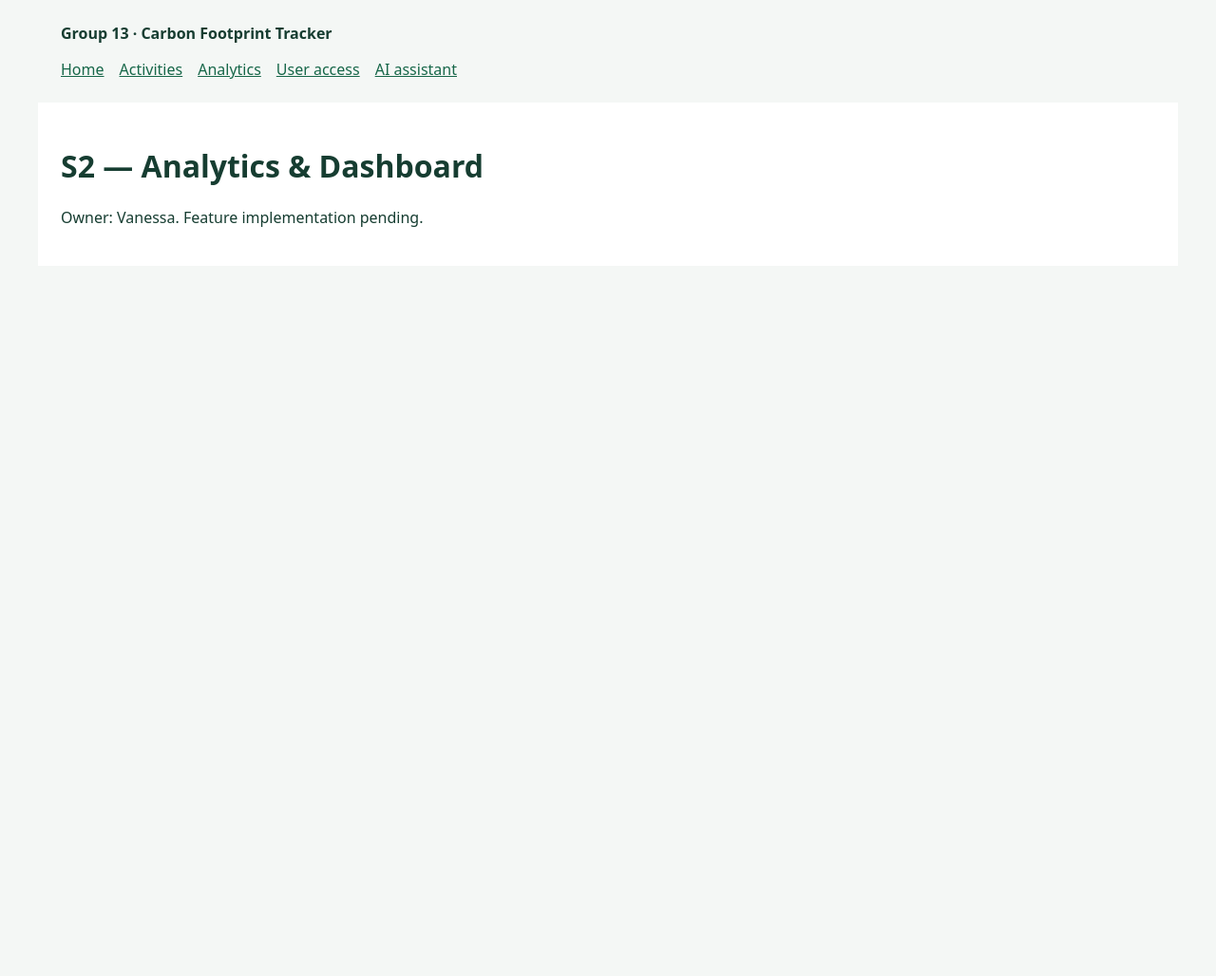
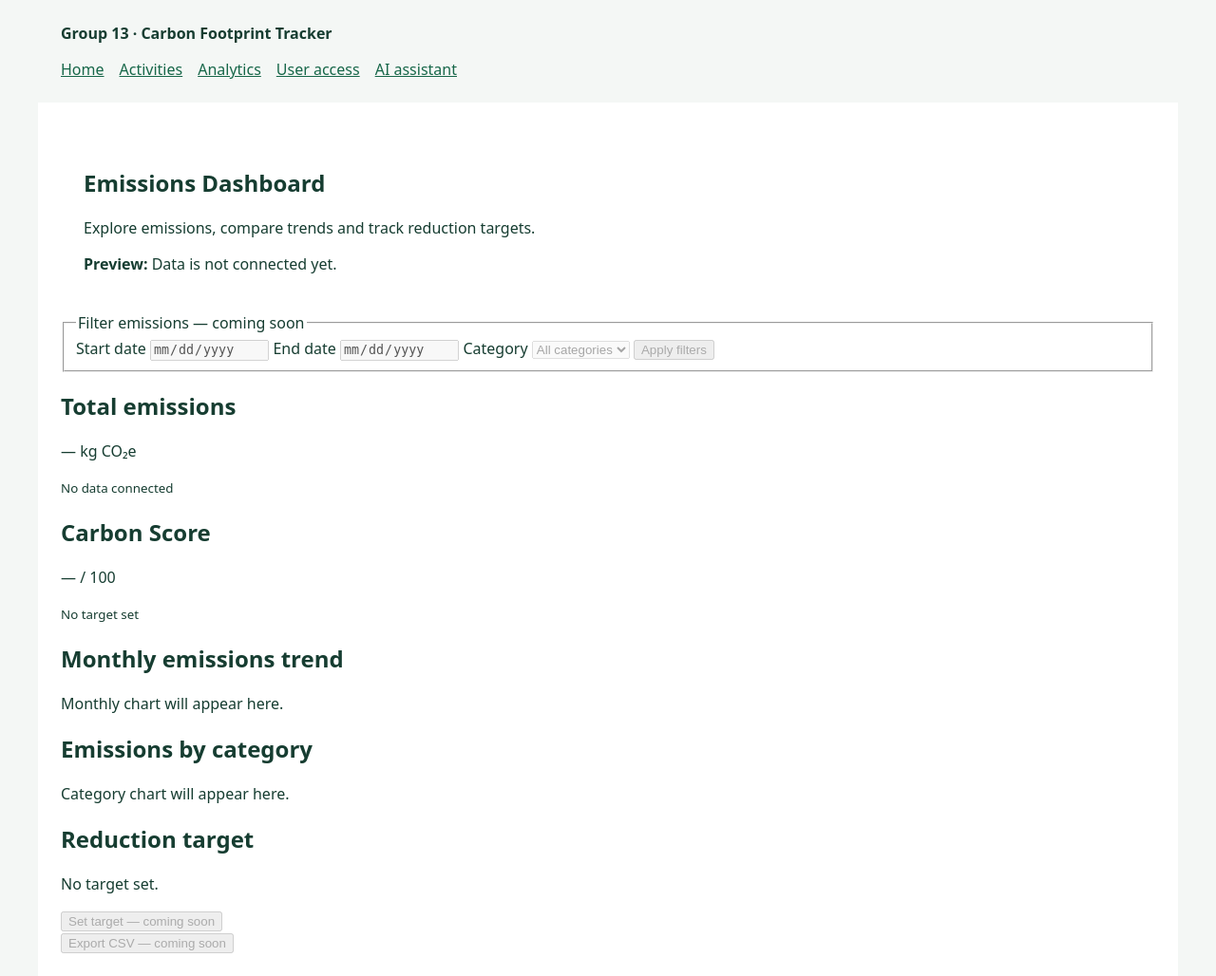
Before and after one commit to M-AA-B/CPC-Python-Capstone-Project, a Flask app: page /analytics/ in a window 1280 px wide. Shown: the whole page at 95% size. Before the commit the page ends 239 px from the top, so only its background shows below. Run offline with Flask 3, Linux system fonts and the light colour scheme.

Commit message:
Add initial analytics dashboard layout

```diff
--- a/app/templates/analytics/index.html
+++ b/app/templates/analytics/index.html
@@ -1,5 +1,76 @@
 {% extends "base.html" %}
+
 {% block content %}
-<h1>S2 — Analytics & Dashboard</h1>
-<p>Owner: Vanessa. Feature implementation pending.</p>
+<section class="dashboard">
+  <header class="dashboard__header">
+    <h1>Emissions Dashboard</h1>
+    <p>Explore emissions, compare trends and track reduction targets.</p>
+    <p><strong>Preview:</strong> Data is not connected yet.</p>
+  </header>
+
+  <!-- Filters will become functional when connected to analytics. -->
+  <fieldset disabled>
+    <legend>Filter emissions — coming soon</legend>
+
+    <label for="start-date">Start date</label>
+    <input type="date" id="start-date" name="start_date">
+
+    <label for="end-date">End date</label>
+    <input type="date" id="end-date" name="end_date">
+
+    <label for="category">Category</label>
+    <select id="category" name="category">
+      <option value="">All categories</option>
+    </select>
+
+    <button type="button">Apply filters</button>
+  </fieldset>
+
+  <!-- Missing data is shown as unavailable, rather than zero. -->
+  <section class="dashboard__stats" aria-label="Emissions summary">
+    <article class="stat-card">
+      <h2>Total emissions</h2>
+      <p>— kg CO₂e</p>
+      <small>No data connected</small>
+    </article>
+
+    <!-- <article class="stat-card">
+      <h2>Highest-emitting category</h2>
+      <p>—</p>
+      <small>No data connected</small>
+    </article> -->
+
+    <!-- <article class="stat-card">
+      <h2>Monthly change</h2>
+      <p>—</p>
+      <small>No comparison available</small>
+    </article> -->
+
+    <article class="stat-card">
+      <h2>Carbon Score</h2>
+      <p>— / 100</p>
+      <small>No target set</small>
+    </article>
+  </section>
+
+  <section class="dashboard__charts" aria-label="Emissions charts">
+    <article class="chart-card">
+      <h2>Monthly emissions trend</h2>
+      <p>Monthly chart will appear here.</p>
+    </article>
+
+    <article class="chart-card">
+      <h2>Emissions by category</h2>
+      <p>Category chart will appear here.</p>
+    </article>
+  </section>
+
+  <section class="dashboard__target">
+    <h2>Reduction target</h2>
+    <p>No target set.</p>
+    <button type="button" disabled>Set target — coming soon</button>
+  </section>
+
+  <button type="button" disabled>Export CSV — coming soon</button>
+</section>
 {% endblock %}
--- a/app/templates/base.html
+++ b/app/templates/base.html
@@ -16,6 +16,7 @@
       <a href="{{ url_for('assistant.index') }}">AI assistant</a>
     </nav>
   </header>
+  {% block styles %}{% endblock %}
   <main>{% block content %}{% endblock %}</main>
 </body>
 </html>
```
